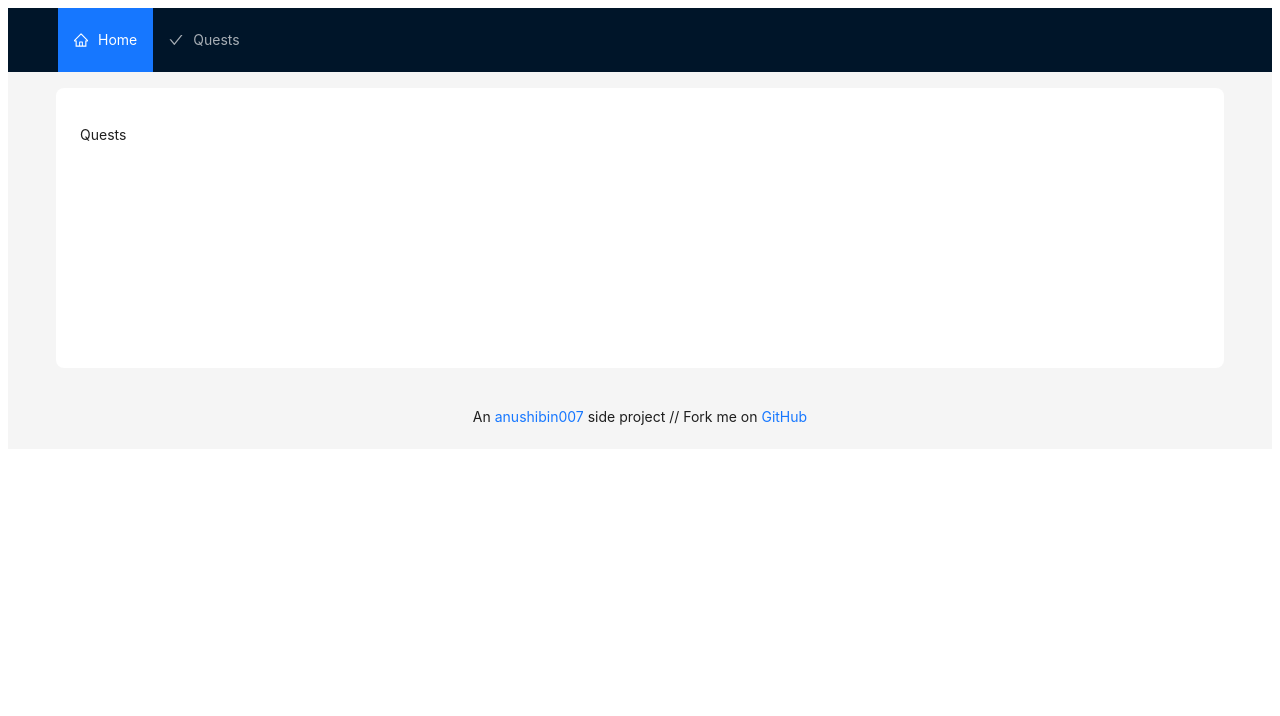
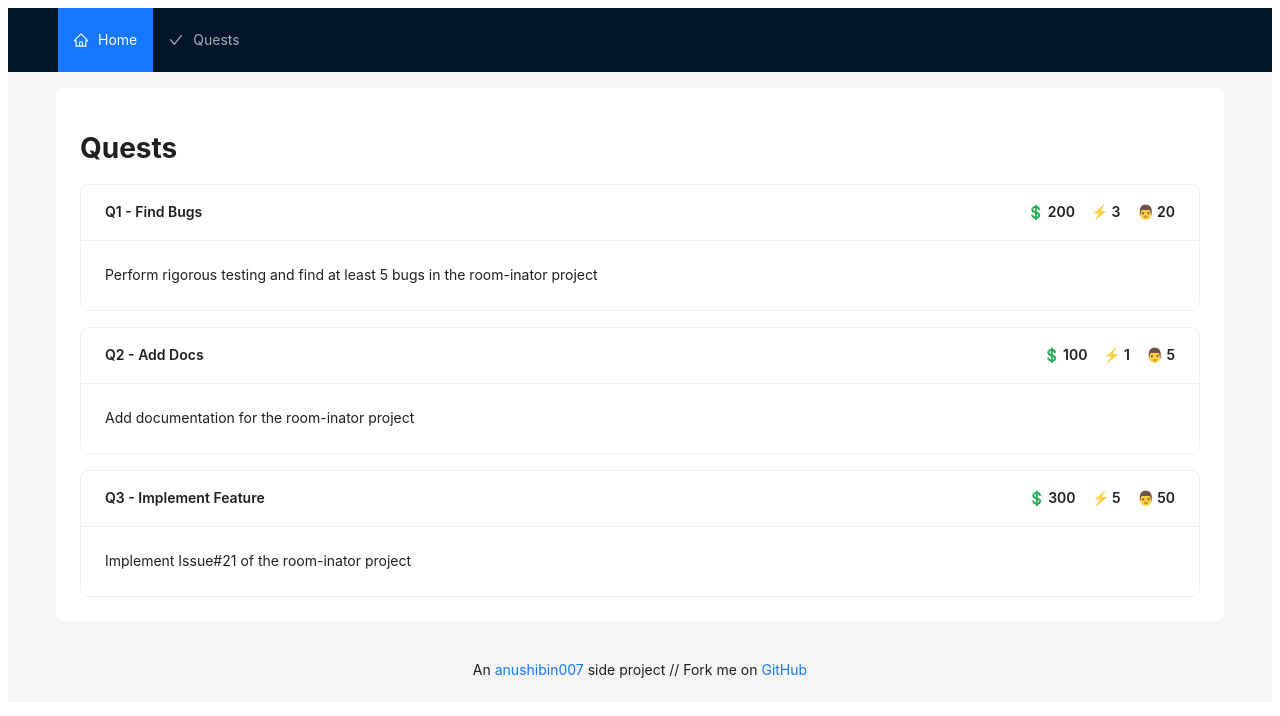
Before and after one commit to anushibin007/coderboard, a React (Vite) app in the folder frontend/: page /coderboard/quests in a window 1280 px wide. Shown: the top 716 px of the page. Built offline with nearby package versions, Linux system fonts and the light colour scheme.

Commit message:
✨ Quests list page created

```diff
--- /dev/null
+++ b/frontend/src/components/pages/quests/Quest.jsx
@@ -0,0 +1,46 @@
+import { Link } from "react-router-dom";
+import { Row, Col, Card, Tooltip } from "antd";
+import Constants from "../../../utils/Constants";
+
+export default function Quest({ quest }) {
+	const CardTitle = () => {
+		return (
+			<>
+				<Row justify="space-between">
+					<Col>
+						{quest.id} - {quest.name}
+					</Col>
+					<Col>
+						<Row gutter={16} justify="space-between">
+							<Col>
+								<Tooltip title="💲 Reward gained on quest accomplishment">
+									💲 {quest.reward}
+								</Tooltip>
+							</Col>
+							<Col>
+								<Tooltip title="⚡ Energy consumed on quest accomplishment">
+									⚡ {quest.energy}
+								</Tooltip>
+							</Col>
+							<Col>
+								<Tooltip title="👨 Active participants in the quest">
+									👨 {quest.participants}
+								</Tooltip>
+							</Col>
+						</Row>
+					</Col>
+				</Row>
+			</>
+		);
+	};
+
+	return (
+		<>
+			<Link to={`${Constants.BASE_PATH}/quests/${quest.id}`}>
+				<Card title={<CardTitle />} bordered hoverable>
+					{quest.description}
+				</Card>
+			</Link>
+		</>
+	);
+}
--- a/frontend/src/components/pages/quests/Quests.jsx
+++ b/frontend/src/components/pages/quests/Quests.jsx
@@ -1,7 +1,53 @@
+import { Col, Row } from "antd";
+import Quest from "./Quest";
+import React from "react";
+
+const quests = [
+	{
+		id: "Q1",
+		name: "Find Bugs",
+		description: "Perform rigorous testing and find at least 5 bugs in the room-inator project",
+		reward: 200,
+		energy: 3,
+		participants: 20,
+		completed: false,
+		questgiver: "Anu Shibin Joseph Raj",
+	},
+	{
+		id: "Q2",
+		name: "Add Docs",
+		description: "Add documentation for the room-inator project",
+		reward: 100,
+		energy: 1,
+		participants: 5,
+		completed: false,
+		questgiver: "Anu Shibin Joseph Raj",
+	},
+	{
+		id: "Q3",
+		name: "Implement Feature",
+		description: "Implement Issue#21 of the room-inator project",
+		reward: 300,
+		energy: 5,
+		participants: 50,
+		completed: true,
+		questgiver: "Anu Shibin Joseph Raj",
+	},
+];
+
 export default function Quests() {
 	return (
 		<>
-			<p>Quests</p>
+			<h1>Quests</h1>
+			<Row gutter={[16, 16]}>
+				{quests.map((quest) => (
+					<React.Fragment key={quest.id}>
+						<Col span={24}>
+							<Quest key={quest.id} quest={quest} />
+						</Col>
+					</React.Fragment>
+				))}
+			</Row>
 		</>
 	);
 }
```
